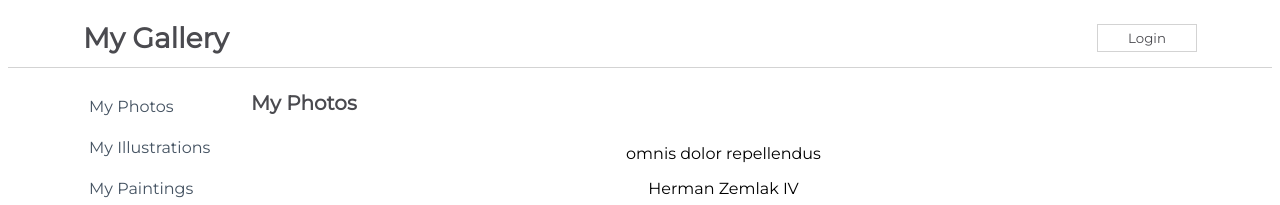
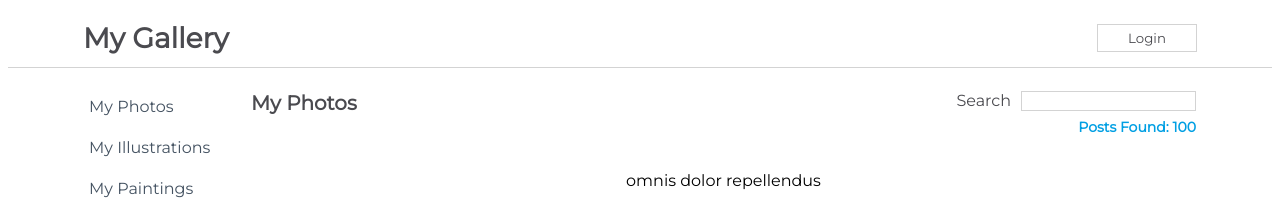
Before and after one commit to LeighAllenDev/react-challenge-1, a React (Create React App) app in the folder my-app/: page / in a window 1280 px wide. Shown: the top 205 px of the page. Built offline with nearby package versions, Linux system fonts and the light colour scheme.

Commit message:
challenge 8 complete

```diff
--- a/my-app/src/App.js
+++ b/my-app/src/App.js
@@ -3,6 +3,7 @@
 import Sidebar from './components/Sidebar';
 import NavBarForm from './components/NavBarForm';
 import Content from './components/Content';
+import ContentHooks from './components/ContentHooks';
 
 
 function App() {
@@ -12,7 +13,8 @@
       {/* <NavBarSimple /> */}
       <NavBarForm />
       <Sidebar />
-      <Content />
+      {/* <Content /> */}
+      <ContentHooks />
 
 
     </div>
--- /dev/null
+++ b/my-app/src/components/ContentHooks.js
@@ -0,0 +1,55 @@
+import React, {useState, useEffect} from "react";
+import css from "./css/Content.module.css";
+import {savedPosts} from "../posts.json";
+import PostItem from "./PostItem";
+import Loader from "./Loader";
+
+function ContentHooks() {
+    const [isLoaded, setIsLoaded] = useState(false);
+    const [fetchedPosts, setFetchedPosts] = useState([]);
+
+    useEffect(()=>{
+        setTimeout(() => {
+            setIsLoaded(true);
+            setFetchedPosts(savedPosts);
+        }, 2000)
+    }, []);
+
+    const handleChange = (e) => {
+        const name = e.target.value.toLowerCase();
+        const filteredPosts = savedPosts.filter((post)=>{
+            return post.name.toLowerCase().includes(name);
+        })
+
+        setFetchedPosts(filteredPosts)
+    }
+
+    return (
+        <div className={css.Content}>
+            <div className={css.TitleBar}>
+                <h1>My Photos</h1>
+                <form>
+                    <label htmlFor="searchinput">Search</label>
+                    <input
+                    type="search"
+                    id="searchinput"
+                    onChange={(e)=>{handleChange(e)}}
+                    />
+                    <h4>Posts Found: {fetchedPosts.length}</h4>
+                </form>
+
+            </div>
+            <div className={css.SearchResults}>
+                {
+                    isLoaded ?
+                    <PostItem savedPosts={fetchedPosts} />
+                    : <Loader />
+
+                }
+
+            </div>
+        </div>
+    )
+}
+
+export default ContentHooks
```
